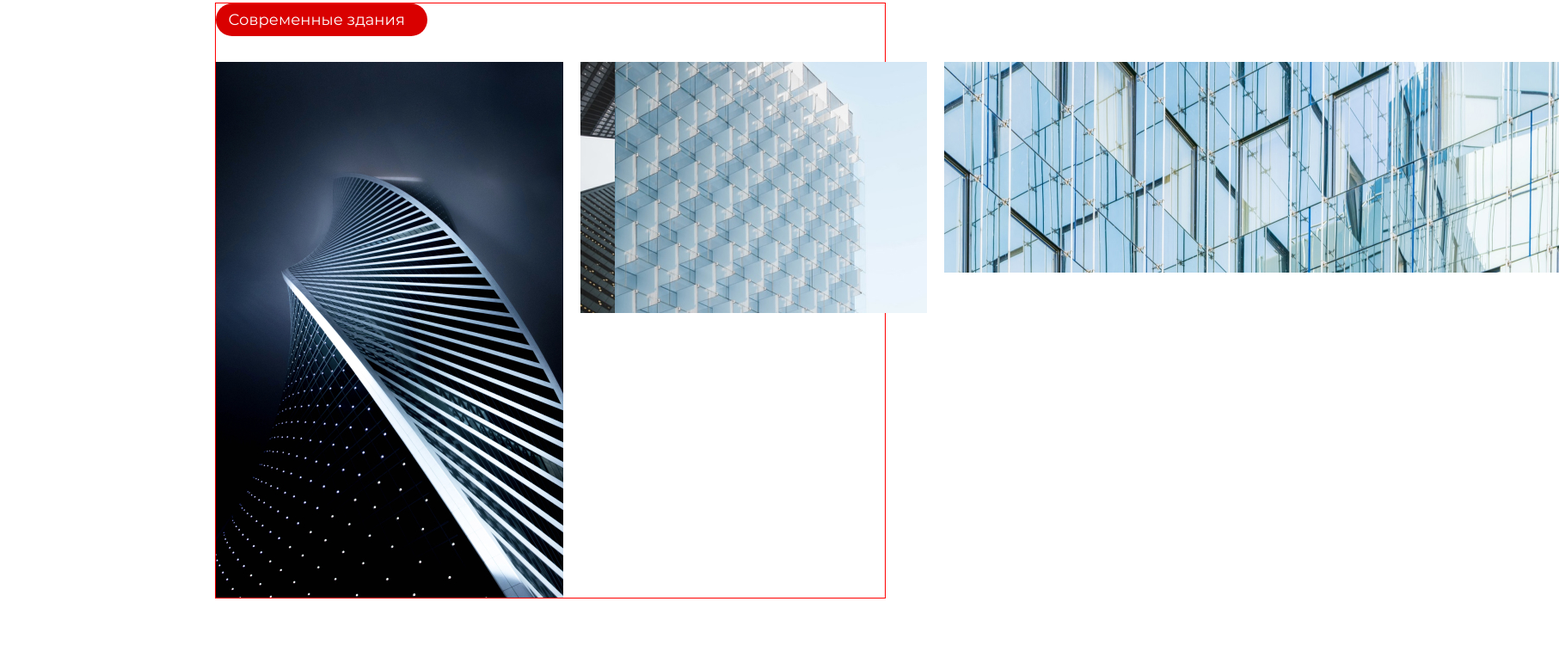
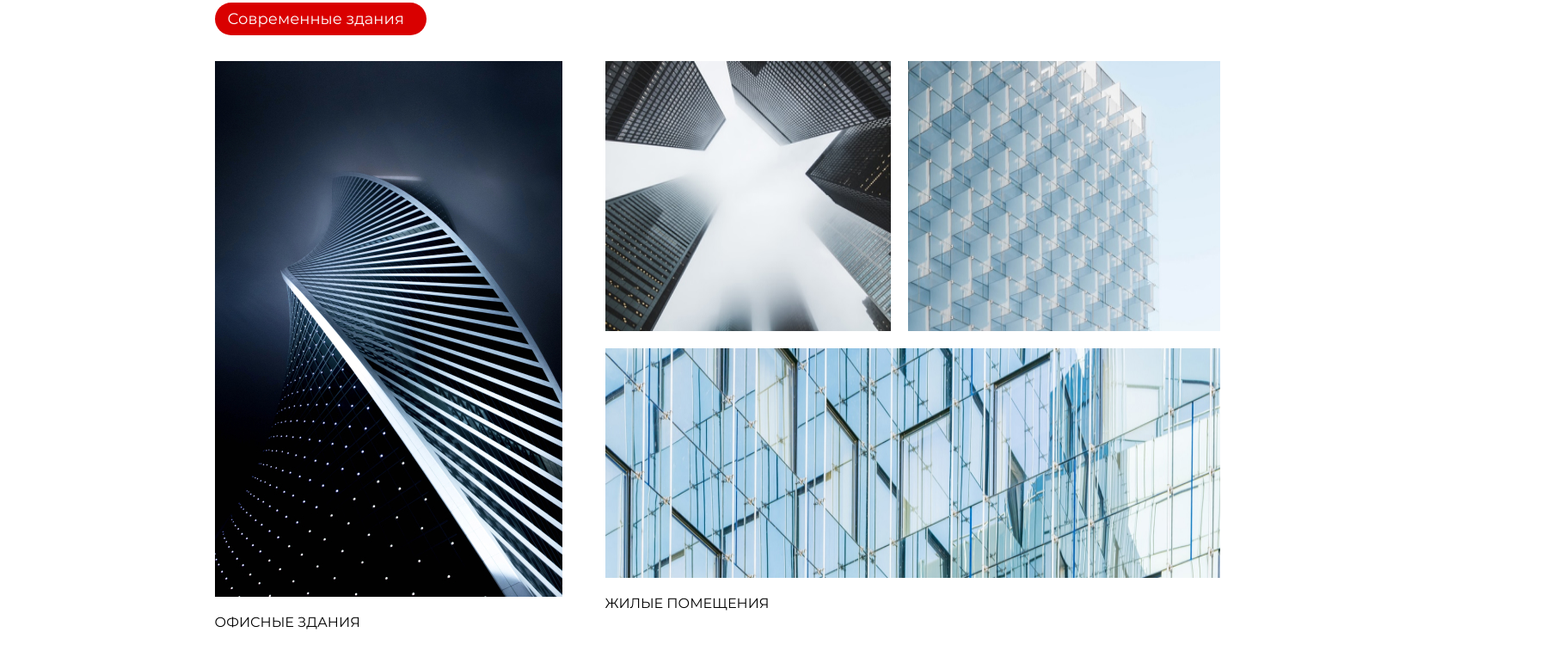
Before and after one commit to Kir1806/FIGMA_case_1, a website built with webpack: page src/index.html in a window 1280 px wide. Shown: the part 973-1744 px from the top of the page at 86% size, 1813 px wide, since content can reach past the window. Before the commit the page ends 1669 px from the top, so only its background shows below. Built offline with nearby package versions, Linux system fonts and the light colour scheme.

Commit message:
after week

```diff
--- /dev/null
+++ b/src/blocks/modern-buildings/__gallery/__container-left/modern-buildings__container-left.css
@@ -0,0 +1,6 @@
+.modern-buildings__container-left {
+    margin-right: 50px;
+    display: flex;
+    flex-direction: column;
+    row-gap: 20px;
+}
--- /dev/null
+++ b/src/blocks/modern-buildings/__gallery/__container-right/modern-buildings__container-right.css
@@ -0,0 +1,5 @@
+.modern-buildings__container-right {
+    display: flex;
+    flex-wrap: wrap;
+    gap: 20px;
+}
--- a/src/blocks/modern-buildings/__gallery/__gallery-item/modern-buildings__gallery-item.css
+++ b/src/blocks/modern-buildings/__gallery/__gallery-item/modern-buildings__gallery-item.css
@@ -1,17 +1,4 @@
-.modern-buildings__gallery-item:nth-child(1) {
-    width: 404px;
-    height: 623px;
-    object-fit: cover;
+.modern-buildings__gallery-item {
+    /* max-width: 100%; */
+    /* background-repeat: cover; */
 }
-.modern-buildings__gallery-item:nth-child(1){
-    grid-column-start: 1;
-    grid-column-end: 3;
-    grid-row-start: 1;
-    grid-row-end: 6;
-}
-.modern-buildings__gallery-item:nth-child(2) {
-    grid-column-start: 3;
-    grid-column-end: 5;
-    grid-row-start: 1;
-    grid-row-end: 3;
-}
--- a/src/blocks/modern-buildings/__gallery/modern-buildings__gallery.css
+++ b/src/blocks/modern-buildings/__gallery/modern-buildings__gallery.css
@@ -1,9 +1,8 @@
 @import url('./__gallery-item/modern-buildings__gallery-item.css');
+@import url('./__container-left/modern-buildings__container-left.css');
+@import url('./__container-right/modern-buildings__container-right.css');
 
 .modern-buildings__gallery {
     width: 100%;
-    display: grid;
-    grid-template-columns: repeat(8, 1fr);
-    grid-template-rows: repeat (8, 5vw);
-    grid-gap: 20px;
+    display: flex;
 }
--- /dev/null
+++ b/src/blocks/modern-buildings/__link/modern-buildings__link.css
@@ -0,0 +1,9 @@
+.modern-buildings__link {
+    width: max-content;
+    height: 22px;
+    text-transform: uppercase;
+    color: #000;
+    font-weight: 500;
+    font-size: 16px;
+    line-height: 20px;
+}
--- a/src/blocks/modern-buildings/modern-buildings.css
+++ b/src/blocks/modern-buildings/modern-buildings.css
@@ -1,8 +1,10 @@
 @import url('./__gallery/modern-buildings__gallery.css');
+@import url('./__link/modern-buildings__link.css');
 
 .modern-buildings {
     width: 61%;
     margin-right: auto;
     margin-left: auto;
-    border: 1px solid red;
+    padding-bottom: 100px;
+    /* border: 1px solid red; */
 }
--- /dev/null
+++ b/src/blocks/slide-block/__button-link/slide-block__buttom-link-small.css
@@ -0,0 +1,4 @@
+.slide-block__buttom-link-small {
+    left: 30px;
+    bottom: 30px;
+}
--- a/src/blocks/slide-block/__title/slide-block__title-small.css
+++ b/src/blocks/slide-block/__title/slide-block__title-small.css
@@ -1,4 +1,6 @@
 .slide-block__title-small {
     width: 243px;
     font-size: 24px;
+    left: 30px;
+    top: 70px;
 }
--- a/src/blocks/slide-block/slide-block.css
+++ b/src/blocks/slide-block/slide-block.css
@@ -4,6 +4,7 @@
 @import url('./__image/slide-block__image-small.css');
 @import url('../button-link/button-link.css');
 @import url('./__button-link/slide-block__buttom-link.css');
+@import url('./__button-link/slide-block__buttom-link-small.css');
 
 
 .slide-block {
--- a/src/index.html
+++ b/src/index.html
@@ -38,12 +38,12 @@
                 <div class="swiper-slide"> <!--второй-->
                     <div class="container-small-slide">
                         <div class="slide-block">
-                            <img src="<%=require('./images/slider-news_Bitmap.jpg').default%>" alt="фоновая картинка" class="slide-block__image slide-block__image-small">
+                            <img src="<%=require('./images/slider-news_Bitmap1.jpg').default%>" alt="фоновая картинка" class="slide-block__image slide-block__image-small">
                             <h2 class="slide-block__title slide-block__title-small">Архитектурная мода 2019 года</h2>
                             <a href="#" class="button-link slide-block__buttom-link slide-block__buttom-link-small">Смотреть</a>
                         </div>
                         <div class="slide-block">
-                            <img src="<%=require('./images/slider-news_Bitmap.jpg').default%>" alt="фоновая картинка" class="slide-block__image-small">
+                            <img src="<%=require('./images/slider-news_Bitmap2.jpg').default%>" alt="фоновая картинка" class="slide-block__image-small">
                             <h2 class="slide-block__title slide-block__title-small">Современные строения</h2>
                             <a href="#" class="button-link slide-block__buttom-link slide-block__buttom-link-small">Смотреть</a>
                         </div>
@@ -65,12 +65,12 @@
                 <div class="swiper-slide"> <!--второй-->
                     <div class="container-small-slide">
                         <div class="slide-block">
-                            <img src="<%=require('./images/slider-news_Bitmap.jpg').default%>" alt="фоновая картинка" class="slide-block__image slide-block__image-small">
+                            <img src="<%=require('./images/slider-news_Bitmap1.jpg').default%>" alt="фоновая картинка" class="slide-block__image slide-block__image-small">
                             <h2 class="slide-block__title slide-block__title-small">Архитектурная мода 2019 года</h2>
                             <a href="#" class="button-link slide-block__buttom-link slide-block__buttom-link-small">Смотреть</a>
                         </div>
                         <div class="slide-block">
-                            <img src="<%=require('./images/slider-news_Bitmap.jpg').default%>" alt="фоновая картинка" class="slide-block__image-small">
+                            <img src="<%=require('./images/slider-news_Bitmap2.jpg').default%>" alt="фоновая картинка" class="slide-block__image-small">
                             <h2 class="slide-block__title slide-block__title-small">Современные строения</h2>
                             <a href="#" class="button-link slide-block__buttom-link slide-block__buttom-link-small">Смотреть</a>
                         </div>
@@ -111,15 +111,24 @@
         </div>
         <!-- /.swiper-container -->
     </section>
+
     <section class="modern-buildings">
         <h3 class="section-title modern-building__title">Современные здания</h3>
         <div class="modern-buildings__gallery">
-            <img src="<%=require('./images/sasha-yudaev-FOYsU4uQqqM-unsplash 1.jpg').default%>" alt="картинка в галерее" class="modern-buildings__gallery-item">
-            <img src="<%=require('./images/yann-allegre-v1jO6pN45_4-unsplash 1.jpg').default%>" alt="картинка в галерее" class="modern-buildings__gallery-item">
-            <img src="<%=require('./images/jude-beck-sPuSvj2g_C8-unsplash 1.jpg').default%>" alt="картинка в галерее" class="modern-buildings__gallery-item">
-            <img src="<%=require('./images/mark-boss-Xf2kJBZ2aJA-unsplash 1.jpg').default%>" alt="картинка в галерее" class="modern-buildings__gallery-item">
+            <div class="modern-buildings__container-left">
+                <img src="<%=require('./images/sasha-yudaev-FOYsU4uQqqM-unsplash 1.jpg').default%>" alt="картинка в галерее" class="modern-buildings__gallery-item">
+                <a href="#" class="link modern-buildings__link">офисные здания</a>
+            </div>
+            <div class="modern-buildings__container-right">
+                <img src="<%=require('./images/yann-allegre-v1jO6pN45_4-unsplash 1.jpg').default%>" alt="картинка в галерее" class="modern-buildings__gallery-item">
+                <img src="<%=require('./images/jude-beck-sPuSvj2g_C8-unsplash 1.jpg').default%>" alt="картинка в галерее" class="modern-buildings__gallery-item">
+                <img src="<%=require('./images/mark-boss-Xf2kJBZ2aJA-unsplash 1.jpg').default%>" alt="картинка в галерее" class="modern-buildings__gallery-item">
+                <a href="#" class="link modern-buildings__link">жилые помещения</a>
+            </div>
+        </div>
+    </section>
+    <section class="subscribe">
 
-        </div>
     </section>
 </body>
 <script src="<%=htmlWebpackPlugin.files.chunks.main.entry %>"></script>
```
